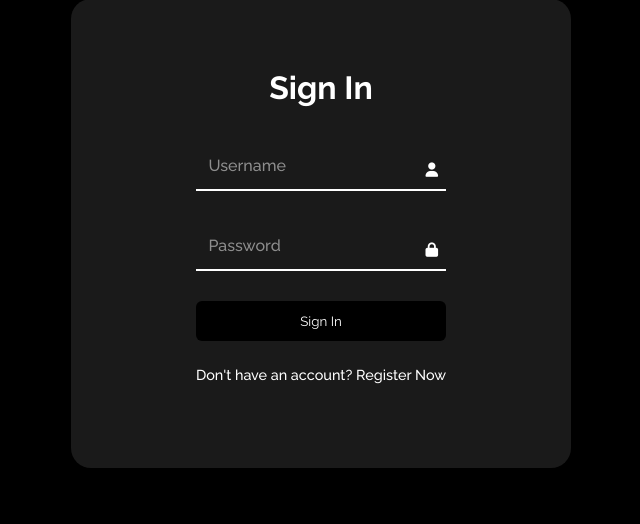
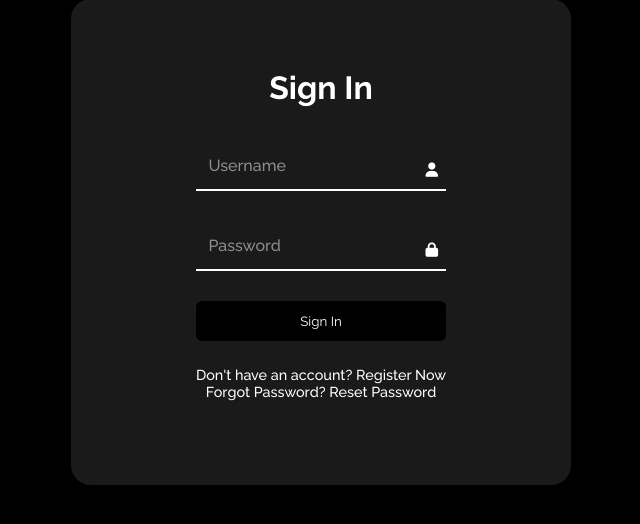
Before and after one commit to thearmanqureshi/E-Academy, a Flask app: page /signin in a window 1280 px wide. Shown: the part 206-730 px from the top of the page, without its empty margins (319-959 px from the left). Run offline with Flask 3, Linux system fonts and the light colour scheme; some libraries are stand-ins or nearby versions.

Commit message:
Update signin.html

```diff
--- a/templates/signin.html
+++ b/templates/signin.html
@@ -64,6 +64,7 @@
 
           <div id="redirect">
             <p>Don't have an account? <a href="{{ url_for('signup') }}">Register Now</a></p>
+            <p>Forgot Password? <a href="{{ url_for('forgot_password') }}">Reset Password</a></p>
           </div>
         </form>
       </div>
```
